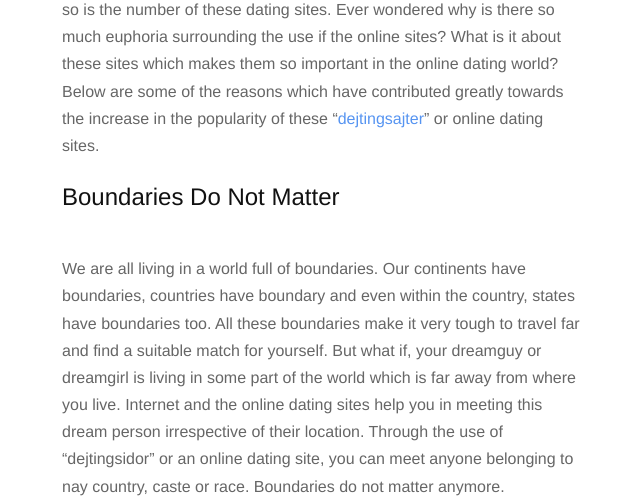
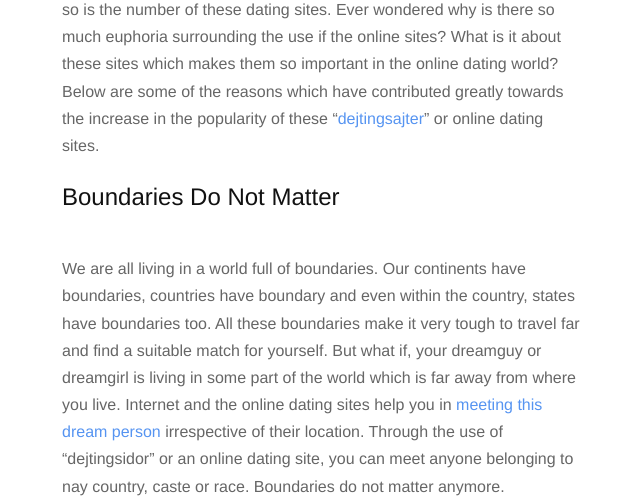
Before and after one commit to pketubah/pketubah.github.io, a Jekyll site: the page built from _posts/2015-08-10-some-of-the-big-and-apparent-advantages-of-using-online-dating-sites.markdown, in a window 1280 px wide and 900 px high, scrolled down 496 px, cut to the strip 0-496 px from the top of the window. Shown: the whole strip, without its empty margins (318-958 px from the left). Built offline with Jekyll 4.4.1, drawn with Linux system fonts in a browser that asks for light colours; nearby versions of some CDN libraries; Markdown is read by kramdown in place of the engine named in the settings; some of the changed lines change nothing that is shown.

Commit message:
update on new article

```diff
--- a/_posts/2015-08-10-some-of-the-big-and-apparent-advantages-of-using-online-dating-sites.markdown
+++ b/_posts/2015-08-10-some-of-the-big-and-apparent-advantages-of-using-online-dating-sites.markdown
@@ -10,7 +10,7 @@ As the number of people availing the online dating facility is increasing, so is
 
 ##Boundaries Do Not Matter
 
-We are all living in a world full of boundaries. Our continents have boundaries, countries have boundary and even within the country, states have boundaries too. All these boundaries make it very tough to travel far and find a suitable match for yourself. But what if, your dreamguy or dreamgirl is living in some part of the world which is far away from where you live. Internet and the online dating sites help you in meeting this dream person irrespective of their location. Through the use of "dejtingsidor" or an online dating site, you can meet anyone belonging to nay country, caste or race. Boundaries do not matter anymore.
+We are all living in a world full of boundaries. Our continents have boundaries, countries have boundary and even within the country, states have boundaries too. All these boundaries make it very tough to travel far and find a suitable match for yourself. But what if, your dreamguy or dreamgirl is living in some part of the world which is far away from where you live. Internet and the online dating sites help you in [meeting this dream person](http://www.pof.com/) irrespective of their location. Through the use of "dejtingsidor" or an online dating site, you can meet anyone belonging to nay country, caste or race. Boundaries do not matter anymore.
 
 ![dejtingsajter]({{ site.baseurl }}assets/images/dejtingsajter.jpg)
 
```
